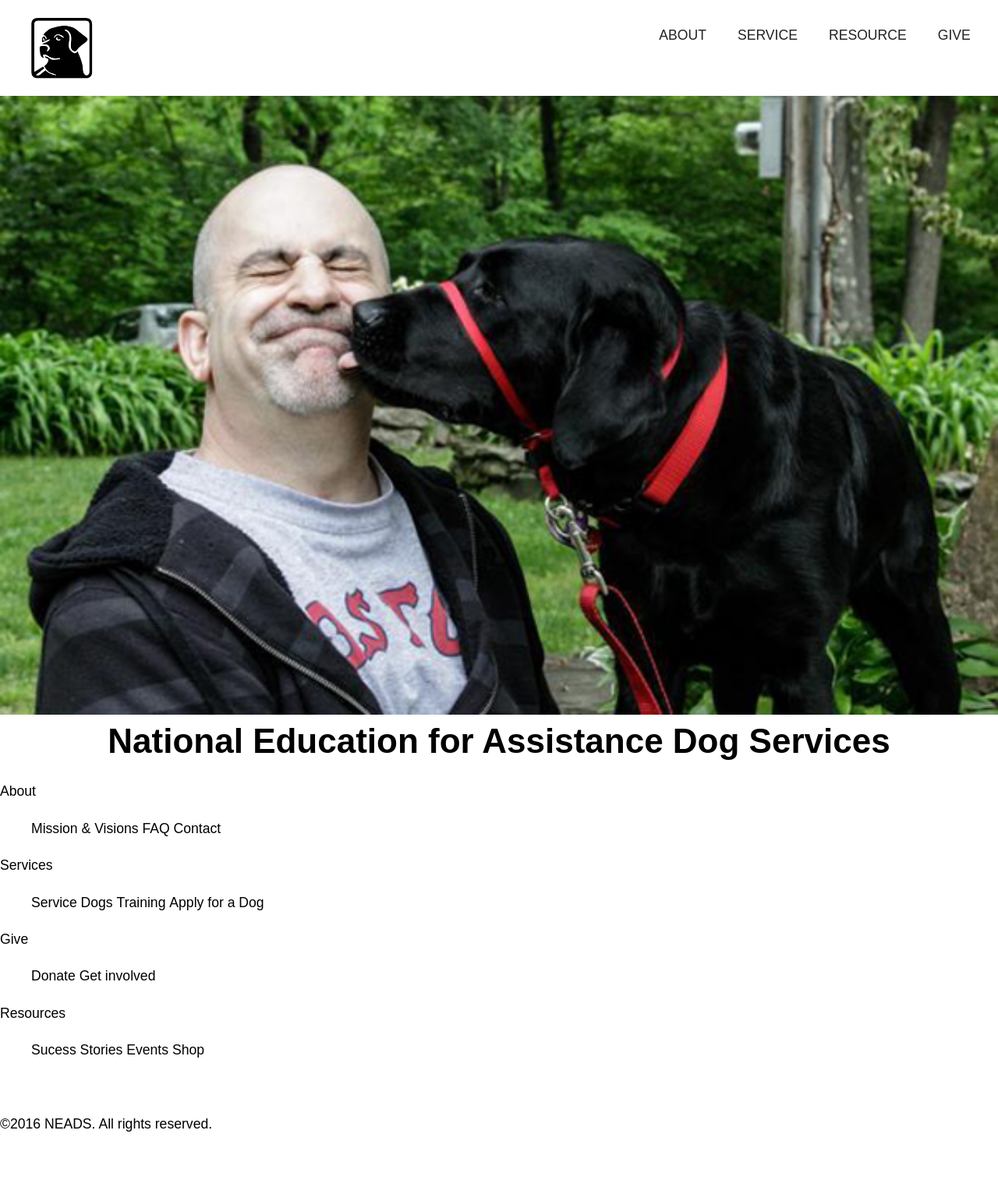
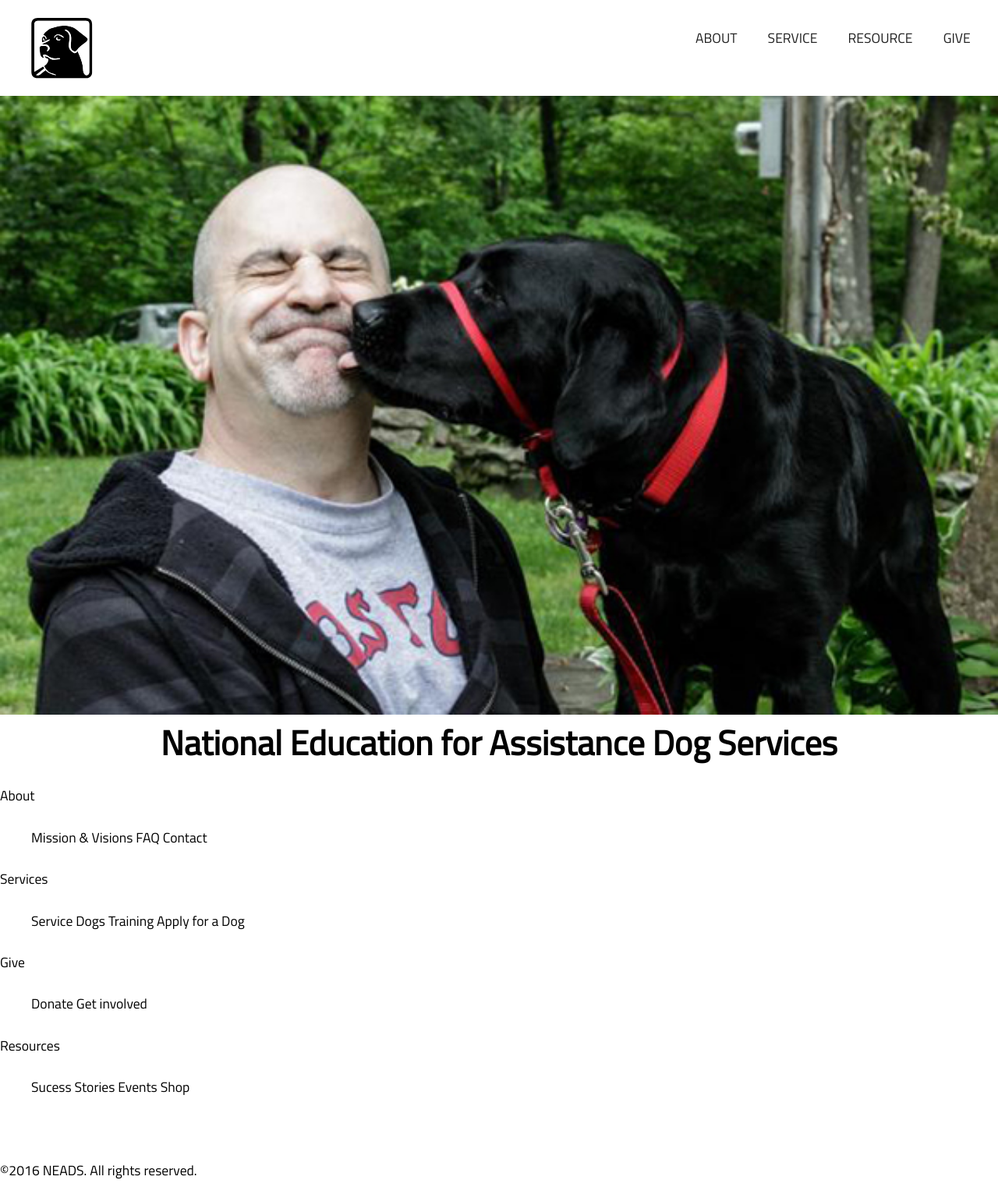
Before and after one commit to kayleemenard/neads, a Jekyll site: the page built from index.html, in a window 1280 px wide. Shown: the whole page at 78% size. Built offline with Jekyll 4.4.1, drawn with Linux system fonts in a browser that asks for light colours; a style sheet for code colours, icons or effects is not loaded; before the commit the page ends 1479 px from its top, so only the background shows below that.

Commit message:
fix(css): convert grid and type file to css
convert _grid.scss and _type.scss to css and placed in css folder

```diff
--- a/css/style.css
+++ b/css/style.css
@@ -36,7 +36,7 @@ html {
 }
 
 body {
-  font-family: sans-serif;
+  font-family: Titillium Web, sans-serif;
   margin: 0;
   padding: 0;
 }
@@ -520,7 +520,7 @@ body.noscript .navigation {
 }
 
 html {
-  font: 'Fira Sans', sans-serif;
+  font: 'Titillium Web', sans-serif;
 }
 
 @media only screen and (min-width: 60em) {
--- a/scss/components/_type.scss
+++ b/css/type.css
@@ -1,5 +1,5 @@
 html {
-  font: 'Fira Sans', sans-serif;
+  font: 'Titillium Web', sans-serif;
 }
 
 @media only screen and (min-width: 60em) {
```
Also changed, not shown: scss/components/_main.scss (+7 -1 lines), css/grid.css (renamed from scss/components/_grid.scss).
